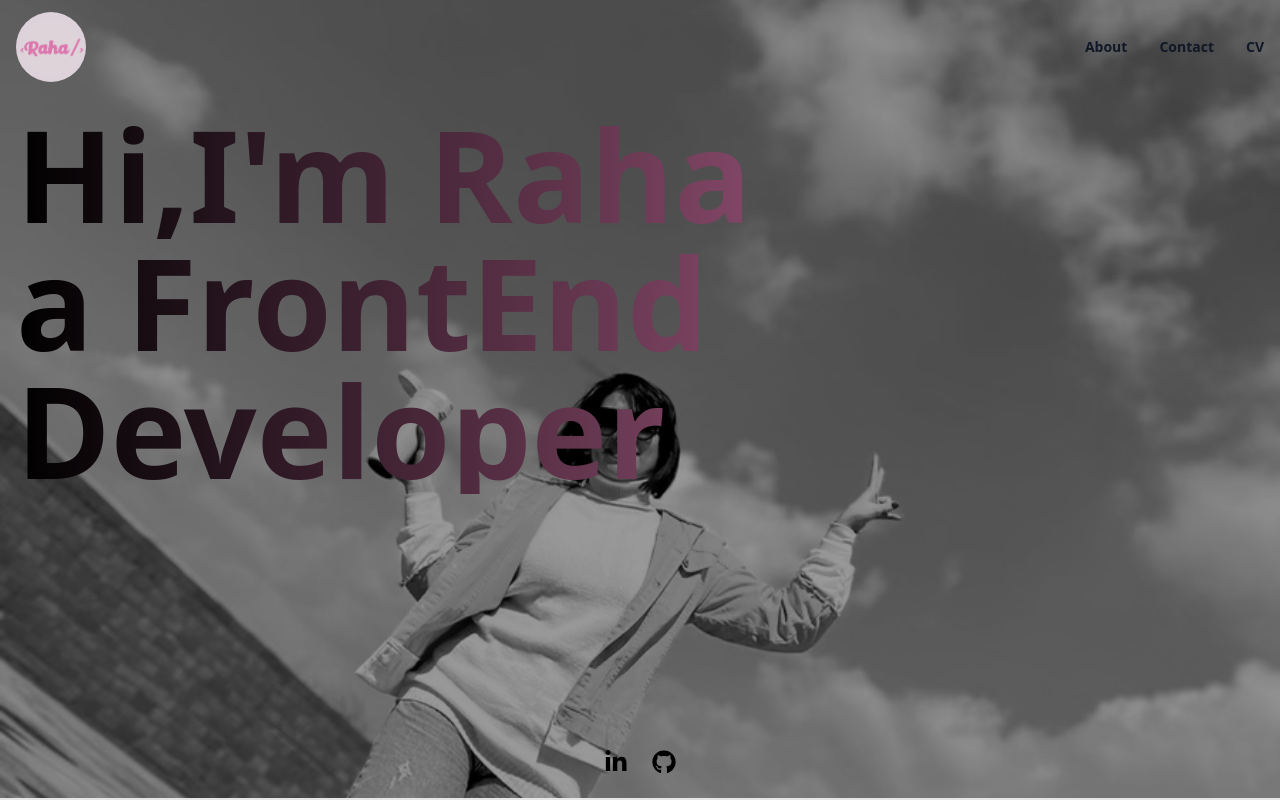
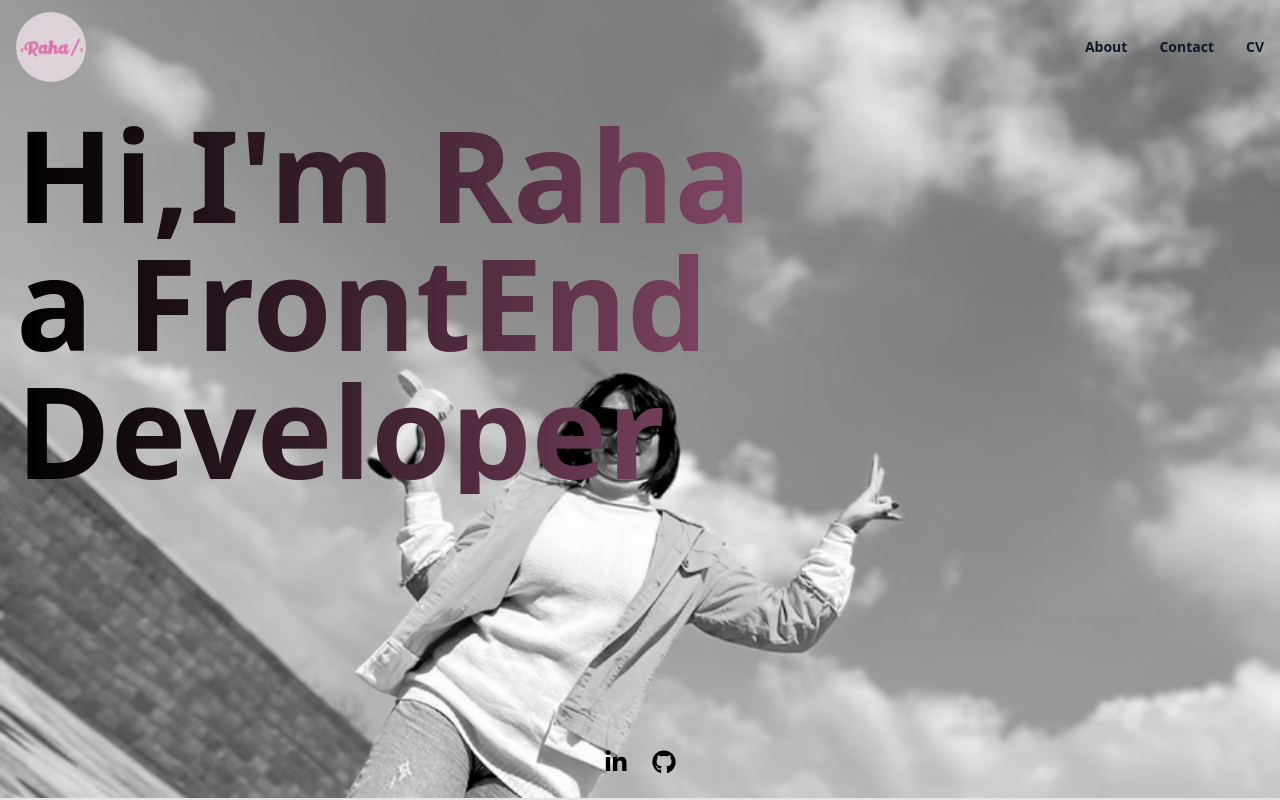
Before and after one commit to Raha7325/my-portfolio-next, a Next.js app: page / in a window 1280 px wide. Built offline with nearby package versions, Linux system fonts and the light colour scheme.

Commit message:
change background image path

```diff
--- a/src/app/globals.css
+++ b/src/app/globals.css
@@ -1,9 +1,9 @@
-
 @tailwind base;
 @tailwind components;
 @tailwind utilities;
 
 .background-homePage {
+  background-image: url('/images/background-homePage.jpeg');
   background-color: rgba(0, 0, 0, 0.4);
   width: 100vw;
   height: 100%;
--- a/src/components/Header.jsx
+++ b/src/components/Header.jsx
@@ -1,16 +1,13 @@
 import Image from 'next/image';
 import Link from 'next/link';
-import useConfig from '../hooks/useConfig';
 
 const Header = () => {
-    const { basePath } = useConfig();
     return (
         <nav>
             <div className="max-w-screen-xl px-4 py-3 mx-auto flex justify-between">
                 <Link href="/" className="cursor-pointer">
                     <Image src='./images/Logo.png' className="rounded-full object-cover h-[70px]" alt="Faezeh(raha) kashir" width={70} height={70} />
                 </Link>
-                {basePath}
                 <div className="flex items-center">
                     <ul className="flex flex-row font-medium mt-0 space-x-8 rtl:space-x-reverse text-sm">
                         <li>
--- a/src/components/Layout.jsx
+++ b/src/components/Layout.jsx
@@ -5,9 +5,10 @@ import Footer from './Footer';
 const Layout = ({ children }) => {
     const router = useRouter();
 
-    const background = router.pathname === "/" ? "background-homePage" : "bg-pink-100"
+    const background = router.pathname === "/" ? "background-homePage " : "bg-pink-100"
+    console.log(background)
     return (
-        <div className={`flex flex-col min-h-screen ${background}`} style={{ backgroundImage: `url('./images/background-homePage.jpeg')` }}>
+        <div className={`flex flex-col min-h-screen ${background}`} >
             <Header />
             <main className="flex-grow">
                 <div className="container mx-auto p-4">
```
